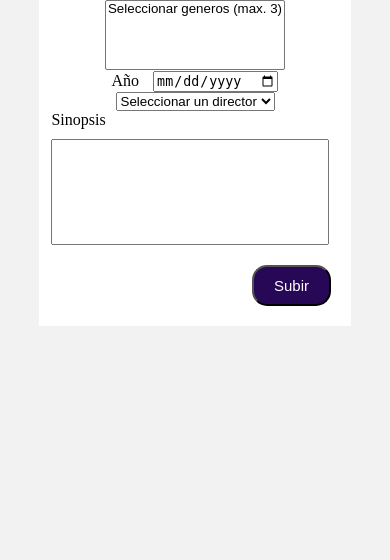
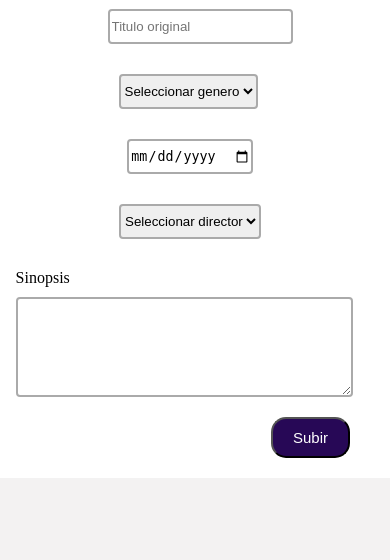
Before and after one commit to mrtnwh/proyectofinal, a Flask app: template templates/subir_pelicula.html in a window 390 px wide. Shown: the part 284-844 px from the top of the page. Run offline with Flask 2, Linux system fonts and the light colour scheme; the template is opened without the code that fills it, so the values that code supplies are empty; parts of the project's set-up code (start-up, migrations or seed data) failed here and were passed over.

Commit message:
arregle resposive de subir_peliculas

```diff
--- a/static/css/subir_pelicula.css
+++ b/static/css/subir_pelicula.css
@@ -10,7 +10,7 @@ header {
 }
 
 .container {
-    width: 80%;
+    width: 85%;
     /* height: 100vh ; */
     margin: 0 auto;
     background-color: white;
@@ -39,13 +39,18 @@ img {
     padding: 10px 20px;
     background-color: #1c4ec2;
     color: white;
+    cursor: pointer;
 }
 
 /*  1- TITULO Y GENEROS 2- ANIO Y DIRECTORES */
 .row-2 {
     display: flex;
     justify-content: space-around;
-    flex-wrap: wrap;
+    margin: 30px 0px;
+}
+
+#nombre-generos {
+    margin-right: 14px;
 }
 
 #titulo, #anio {
@@ -60,9 +65,13 @@ img {
 }
 
 #sinopsis {
-    height: 100px;
     width: 90%;
+    height: auto;
+    min-height: 100px;
     margin-top: 10px;
+    padding: 10px;
+    resize: vertical;
+    overflow: auto;
 }
 
 .cont-btn {
@@ -72,9 +81,51 @@ img {
 
 button {
     padding: 10px 20px;
-    margin: 20px 20px;
+    margin: 20px 0px;
+    margin-right: 40px;
     border-radius: 15px;
     background-color: #270856;
     color: white;
     font-size: 15px;
 }
+
+/* Inputs */
+#titulo, #anio, #sinopsis, #nombre-directores, #nombre-generos {
+    outline: none;
+    box-sizing: border-box;
+    border:2px solid #aaa;
+    border-radius:4px;
+    height: 35px;
+}
+
+#titulo:focus, #anio:focus, #sinopsis:focus, #nombre-directores:focus, #nombre-generos:focus {
+    border-color: dodgerBlue;
+    box-shadow: 0 0 5px 0 dodgerBlue;
+}
+
+@media (max-width: 560px) {
+
+    .container {
+        width: 100%;
+    }
+
+    .row-2 {
+        display: flex;
+        flex-direction: column;
+        align-items: center;
+        gap: 30px;
+    }
+
+    .label-text {
+        display: none;
+    }
+
+    #anio, #nombre-directores {
+        margin-left: 0px;
+        margin-right: 10px;
+    }
+
+    p {
+        text-align: center;
+    }
+}
--- a/templates/subir_pelicula.html
+++ b/templates/subir_pelicula.html
@@ -8,7 +8,7 @@
     <link rel="stylesheet" href="https://cdnjs.cloudflare.com/ajax/libs/font-awesome/5.15.3/css/all.min.css">
     <title>Subir pelicula</title>
 </head>
-<body onload="cargarGeneros()">
+<body onload="cargarGeneros(), cargarDirectores()">
 
     <header>
         <!-- Copiar header de index -->
@@ -32,13 +32,13 @@
                 <!-- FILA 1: TITULO Y GENEROS -->
                 <div class="row-2">
                     <div>
-                        <label for="titulo">Tiulo</label>
-                        <input id="titulo" type="text" required>
+                        <label for="titulo" class="label-text">Tiulo</label>
+                        <input id="titulo" type="text" required placeholder="Titulo original">
                     </div>
 
-                    <div class="generos">
-                        <select name="nombre-generos" multiple="multiple" id="nombre-generos">
-                            <option>Seleccionar generos (max. 3)</option>
+                    <div>
+                        <select name="nombre-generos" id="nombre-generos" required>
+                            <option>Seleccionar genero</option>
                         </select>
                     </div>
                 </div>
@@ -46,13 +46,13 @@
                 <!-- FILA 2: ANIO Y DIRECTORES -->
                 <div class="row-2">
                     <div>
-                        <label for="anio">Año</label>
+                        <label for="anio" class="label-text">Año</label>
                         <input id="anio" type="date" required>
                     </div>
 
-                    <div class="directores" onclick="">
-                        <select name="nombre-directores">
-                            <option>Seleccionar un director</option>
+                    <div>
+                        <select name="nombre-directores" id="nombre-directores" required>
+                            <option>Seleccionar director</option>
                         </select>
                     </div>
                 </div>
@@ -60,7 +60,8 @@
                 <!-- FILA 1: SINOPSIS -->
                 <div class="row-3">
                     <label for="sinopsis">Sinopsis</label>
-                    <input id="sinopsis" type="text" required>
+                    <!-- <input id="sinopsis" type="text" required> -->
+                    <textarea name="sinopsis" id="sinopsis"></textarea>
                 </div>
 
                 <!-- ENVIAR FORMULARIO  -->
```
